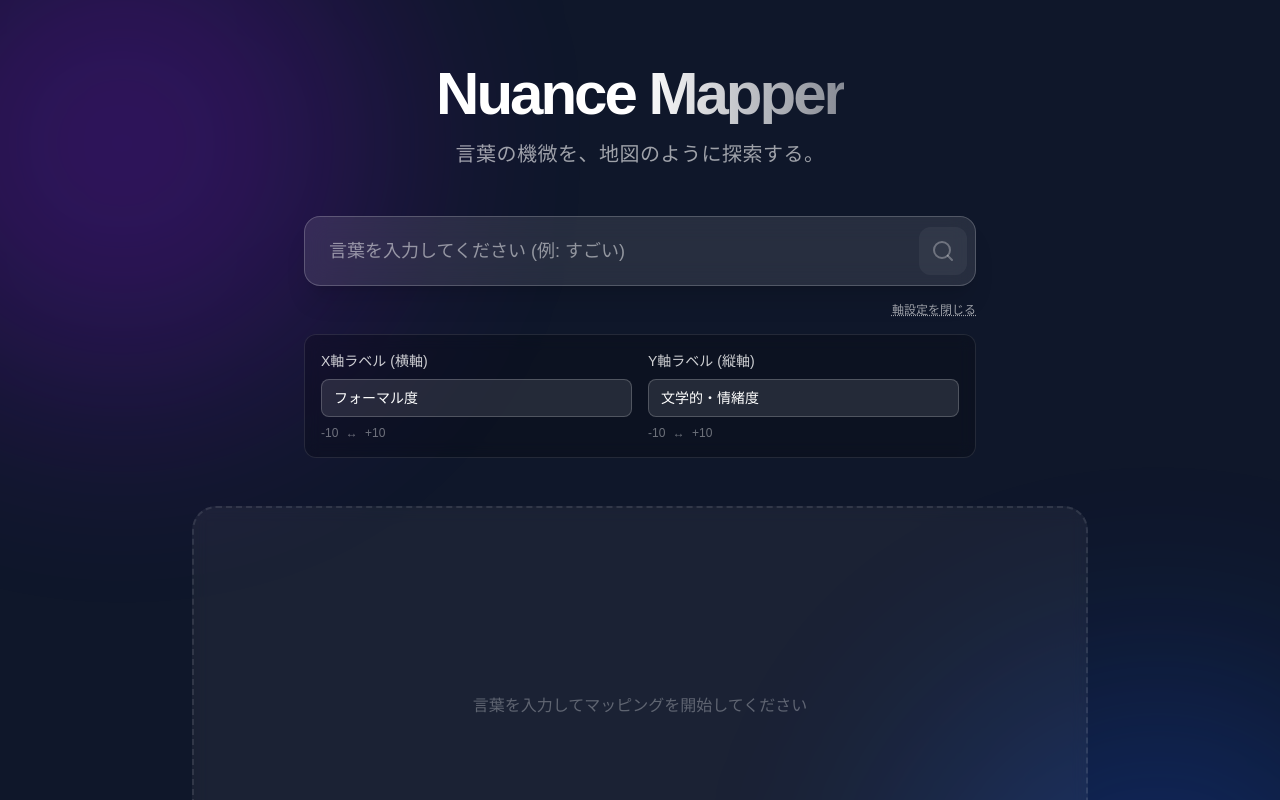
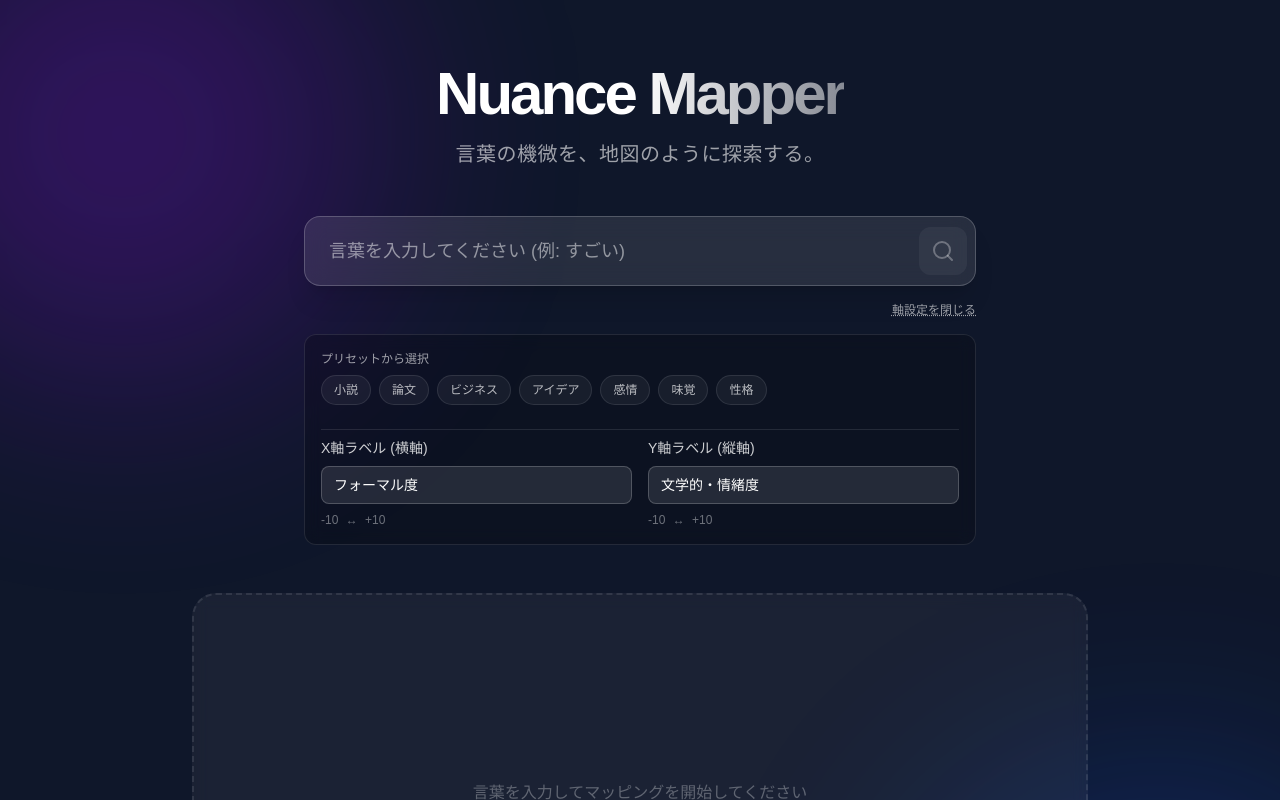
Before and after one commit to sohohold/nuance-mapper, a Next.js app: page / in a window 1280 px wide. Both pictures are taken after a click on the button "軸をカスタマイズ". Shown: the top 800 px of the page. Built offline with nearby package versions, Linux system fonts and the light colour scheme.

Commit message:
feat: 軸設定のプリセット選択機能を追加

```diff
--- a/src/components/InputArea.tsx
+++ b/src/components/InputArea.tsx
@@ -63,8 +63,43 @@ export function InputArea({ onSearch, isLoading }: InputAreaProps) {
         </button>
       </div>
 
-      {showAxisSettings && ( // Simple conditional rendering for now, can animate later
-        <div className="grid grid-cols-1 md:grid-cols-2 gap-4 p-4 rounded-xl bg-black/20 backdrop-blur-sm border border-white/10 text-sm animate-in fade-in slide-in-from-top-2">
+      {showAxisSettings && (
+        <div className="space-y-4 p-4 rounded-xl bg-black/20 backdrop-blur-sm border border-white/10 text-sm animate-in fade-in slide-in-from-top-2">
+
+            {/* Presets List */}
+            <div className="space-y-2">
+                <label className="block text-white/60 text-xs">プリセットから選択</label>
+                <div className="flex gap-2 overflow-x-auto pb-2 -mx-2 px-2 scrollbar-thin scrollbar-thumb-white/20 scrollbar-track-transparent">
+                    {[
+                        { name: "小説", x: "詩的・叙情的", y: "現実的・日常的" },
+                        { name: "論文", x: "専門的・学術的", y: "一般的・直感的" },
+                        { name: "ビジネス", x: "フォーマル・堅い", y: "カジュアル・親しみやすい" },
+                        { name: "アイデア", x: "実現可能性", y: "新規性・インパクト" },
+                        { name: "感情", x: "ポジティブ", y: "活動的・エネルギッシュ" },
+                        { name: "味覚", x: "甘い・濃厚", y: "さっぱり・酸味" },
+                        { name: "性格", x: "外交的", y: "論理的" },
+                    ].map((preset) => (
+                        <button
+                            key={preset.name}
+                            type="button"
+                            onClick={() => {
+                                setXAxis(preset.x);
+                                setYAxis(preset.y);
+                            }}
+                            className={cn(
+                                "px-3 py-1.5 rounded-full text-xs border whitespace-nowrap transition-all cursor-pointer",
+                                xAxis === preset.x && yAxis === preset.y
+                                    ? "bg-white/20 border-white/40 text-white font-medium"
+                                    : "bg-white/5 border-white/10 text-white/70 hover:bg-white/10 hover:text-white"
+                            )}
+                        >
+                            {preset.name}
+                        </button>
+                    ))}
+                </div>
+            </div>
+
+            <div className="grid grid-cols-1 md:grid-cols-2 gap-4 pt-2 border-t border-white/10">
                 <div className="space-y-2">
                     <label className="block text-white/80">X軸ラベル (横軸)</label>
                     <input
@@ -86,6 +121,7 @@ export function InputArea({ onSearch, isLoading }: InputAreaProps) {
                     <p className="text-xs text-white/40">-10 <span className="mx-1">↔</span> +10</p>
                 </div>
             </div>
+        </div>
       )}
     </div>
   );
```
Lines whose indentation alone changed are shown as unchanged.
